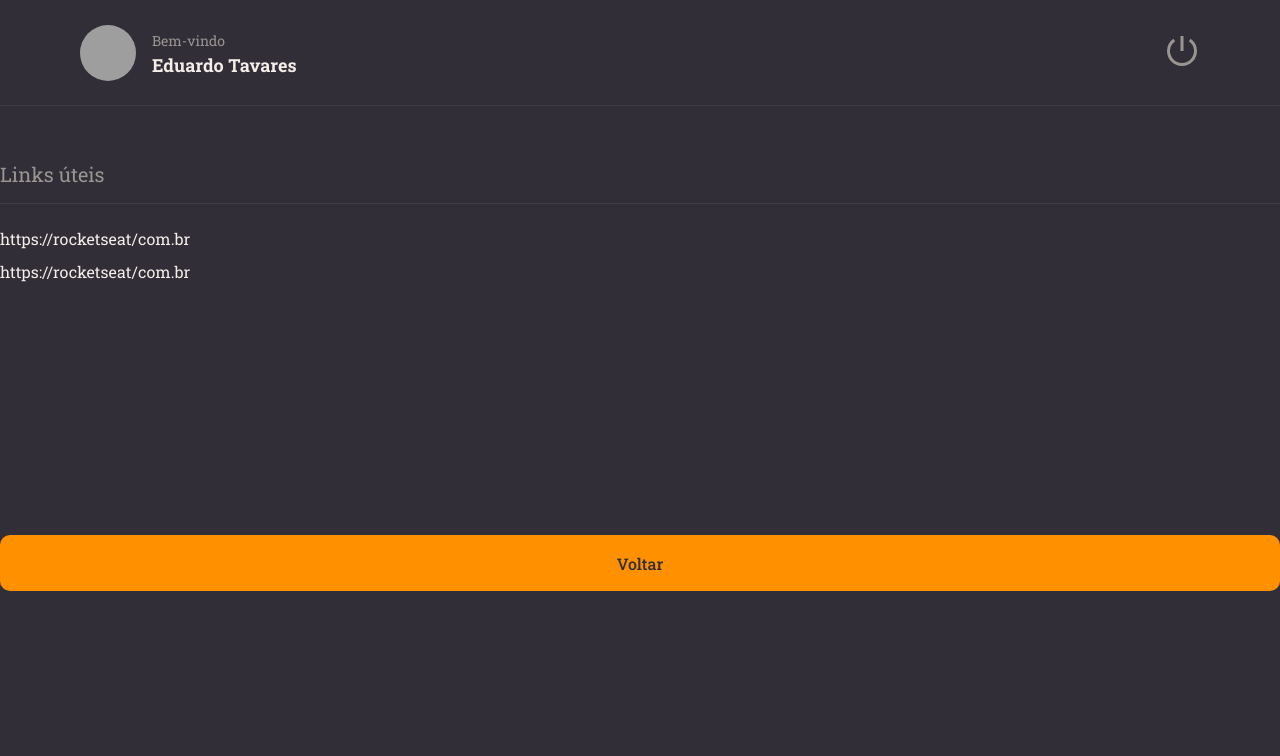
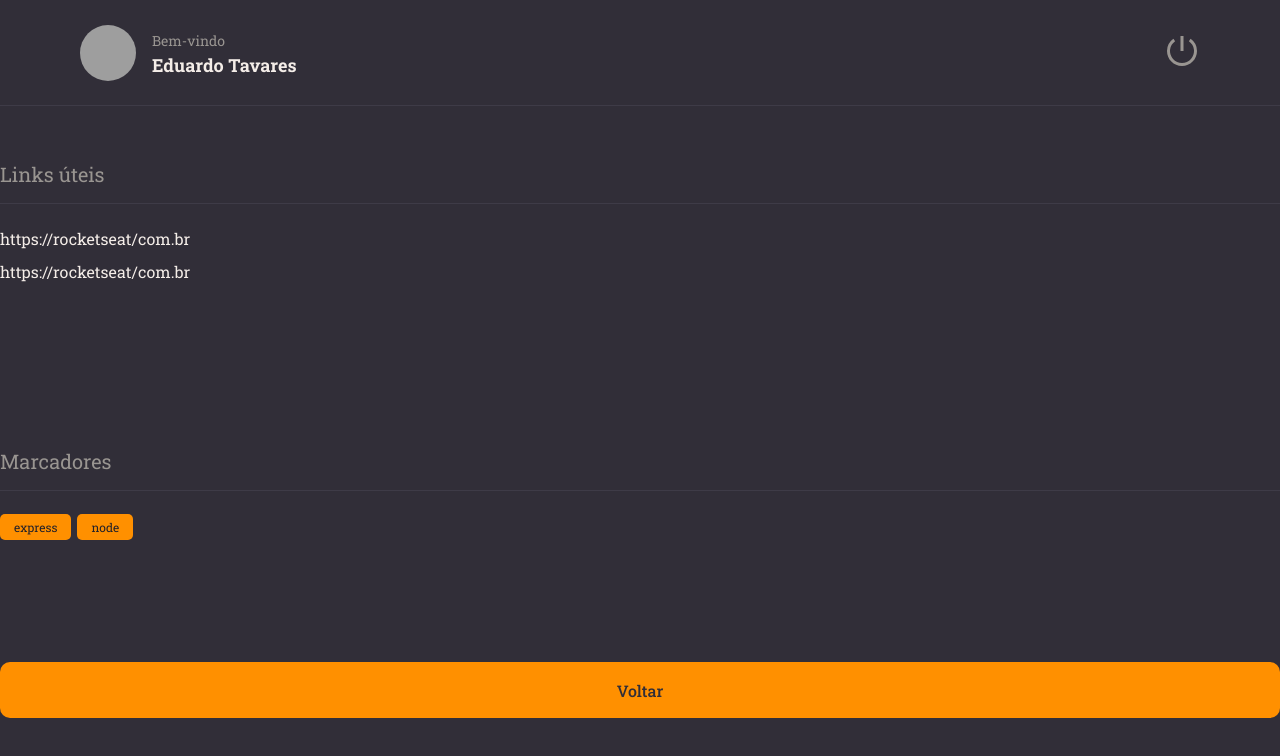
Before and after one commit to eduardotdev/rocketseat-explorer-09-intro-ao-reactjs, a React (Vite) app: page / in a window 1280 px wide. Shown: the top 756 px of the page. Built offline with nearby package versions, Linux system fonts and the light colour scheme; grey boxes are pictures that could not be loaded.

Commit message:
componente tag

```diff
--- /dev/null
+++ b/src/components/Tag/index.jsx
@@ -0,0 +1,5 @@
+import { Container } from './styles'
+
+export function Tag({ title }) {
+  return <Container>{title}</Container>
+}
--- /dev/null
+++ b/src/components/Tag/styles.js
@@ -0,0 +1,10 @@
+import styled from 'styled-components'
+
+export const Container = styled.span`
+  font-size: 12px;
+  padding: 5px 14px;
+  border-radius: 5px;
+  margin-right: 6px;
+  color: ${({ theme }) => theme.COLORS.BACKGROUND_900};
+  background-color: ${({ theme }) => theme.COLORS.ORANGE};
+`
--- a/src/pages/Details/index.jsx
+++ b/src/pages/Details/index.jsx
@@ -3,6 +3,7 @@ import { Container, Links } from './styles'
 import { Header } from '../../components/Header'
 import { Button } from '../../components/Button'
 import { Section } from '../../components/Section'
+import { Tag } from '../../components/Tag'
 
 export function Details() {
   return (
@@ -20,6 +21,11 @@ export function Details() {
         </Links>
       </Section>
 
+      <Section title="Marcadores">
+        <Tag title="express" />
+        <Tag title="node" />
+      </Section>
+
       <Button title="Voltar" />
     </Container>
   )
```
